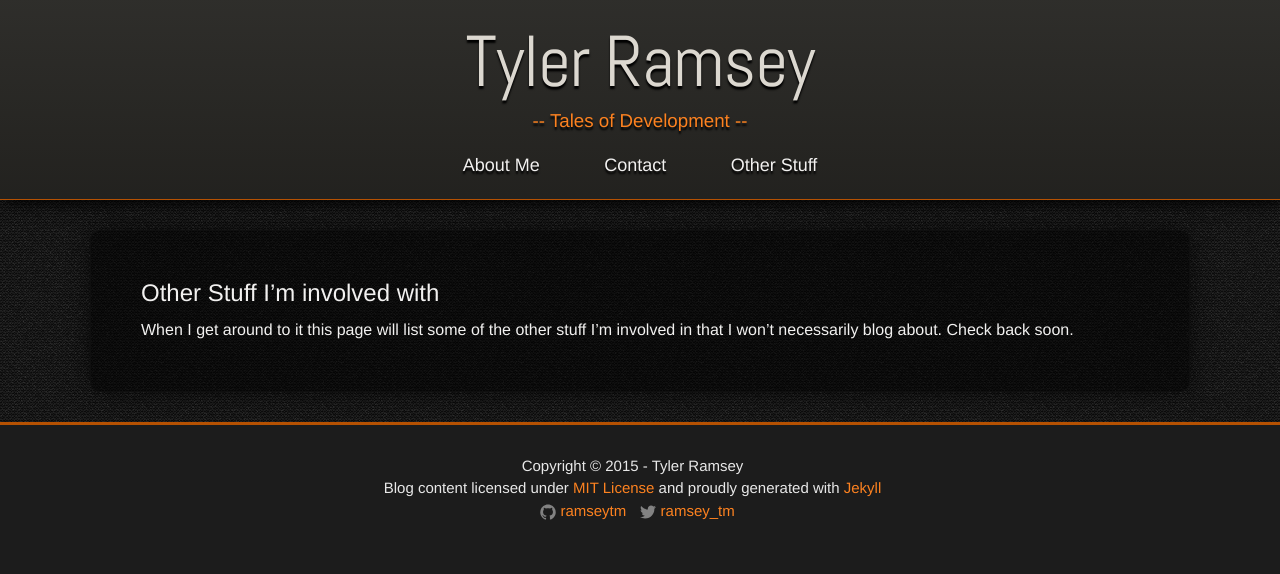
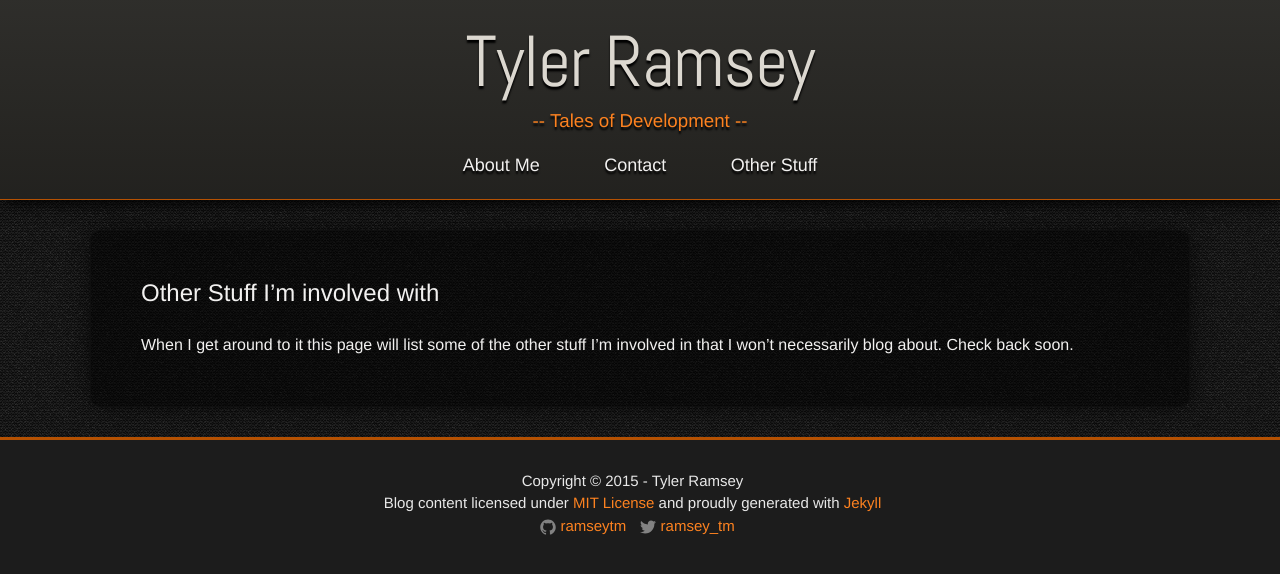
Before and after one commit to ramseytm/ramseydev, a Jekyll site: the page built from other_stuff.md, in a window 1280 px wide. Shown: the top 574 px of the page. Built offline with Jekyll 4.4.1, drawn with Linux system fonts in a browser that asks for light colours; nearby versions of some CDN libraries.

Commit message:
Add more paragraph spacing...

```diff
--- a/_sass/_base.scss
+++ b/_sass/_base.scss
@@ -33,6 +33,10 @@ p, blockquote, pre,
 ul, ol, dl, figure,
 %vertical-rhythm {
     margin-bottom: $spacing-unit / 2;
+}
+
+p {
+    margin: 30px 0;
 }
 
 
```
